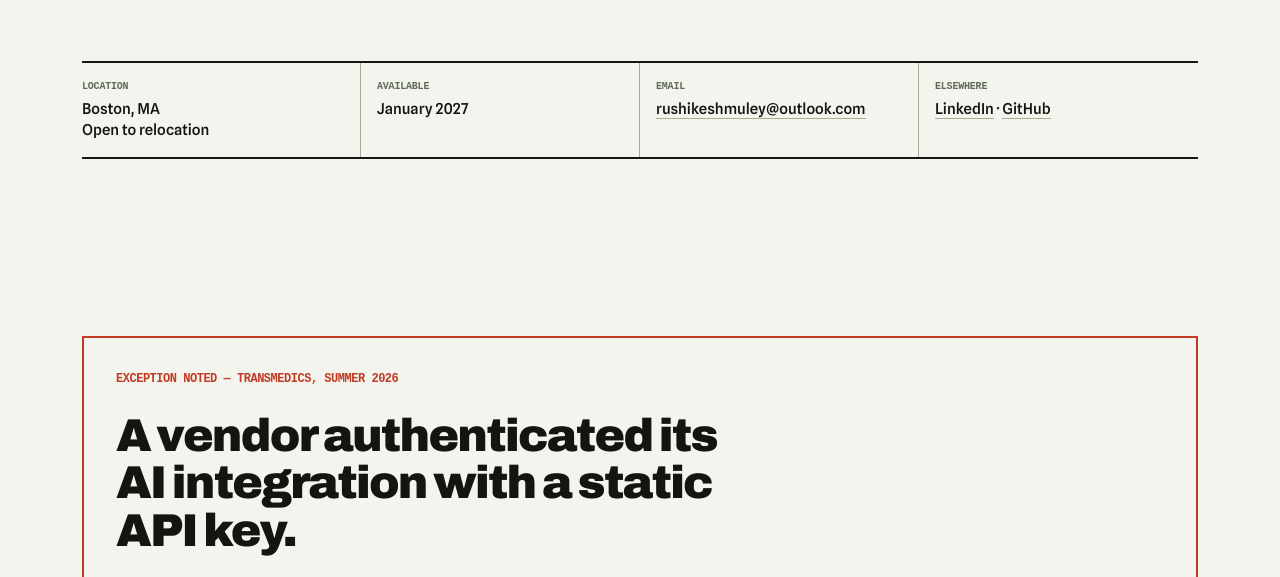
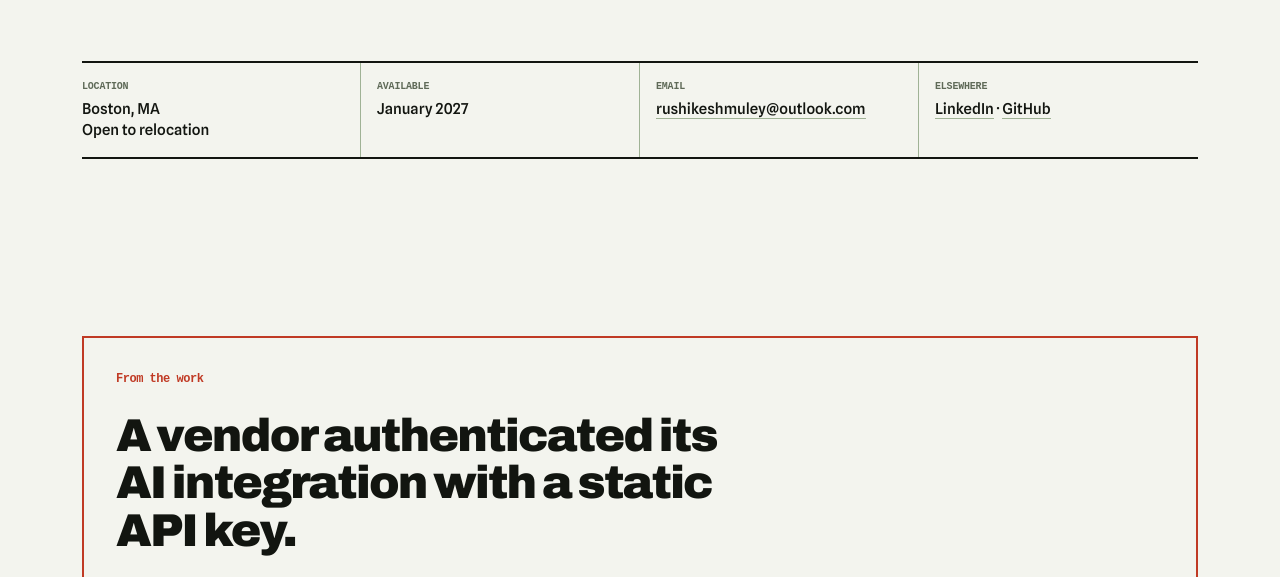
Before and after one commit to RushX/RushX.github.io, a plain HTML site: page index.html in a window 1280 px wide. Shown: the part 440-1017 px from the top of the page. Drawn offline with Linux system fonts and the light colour scheme; a web font is replaced by a local one.

Commit message:
Update exception message in index.html

```diff
--- a/index.html
+++ b/index.html
@@ -361,7 +361,7 @@
   </header>
 
   <section class="exception">
-    <p class="filing">EXCEPTION NOTED — TRANSMEDICS, SUMMER 2026</p>
+    <p class="filing">From the work</p>
     <h2>A vendor authenticated its AI integration with a static API key.</h2>
     <p>The tool had already cleared business review. I was tracing the vendor's stated controls against how the integration was actually built when the authentication method stopped making sense.</p>
     <p>A static key means every model invocation looks identical. You can't attribute a call to a user, you can't scope what the integration reaches, and afterward there is nothing to reconstruct. The control existed on paper and produced no evidence. It went back as a blocker before purchase.</p>
```
